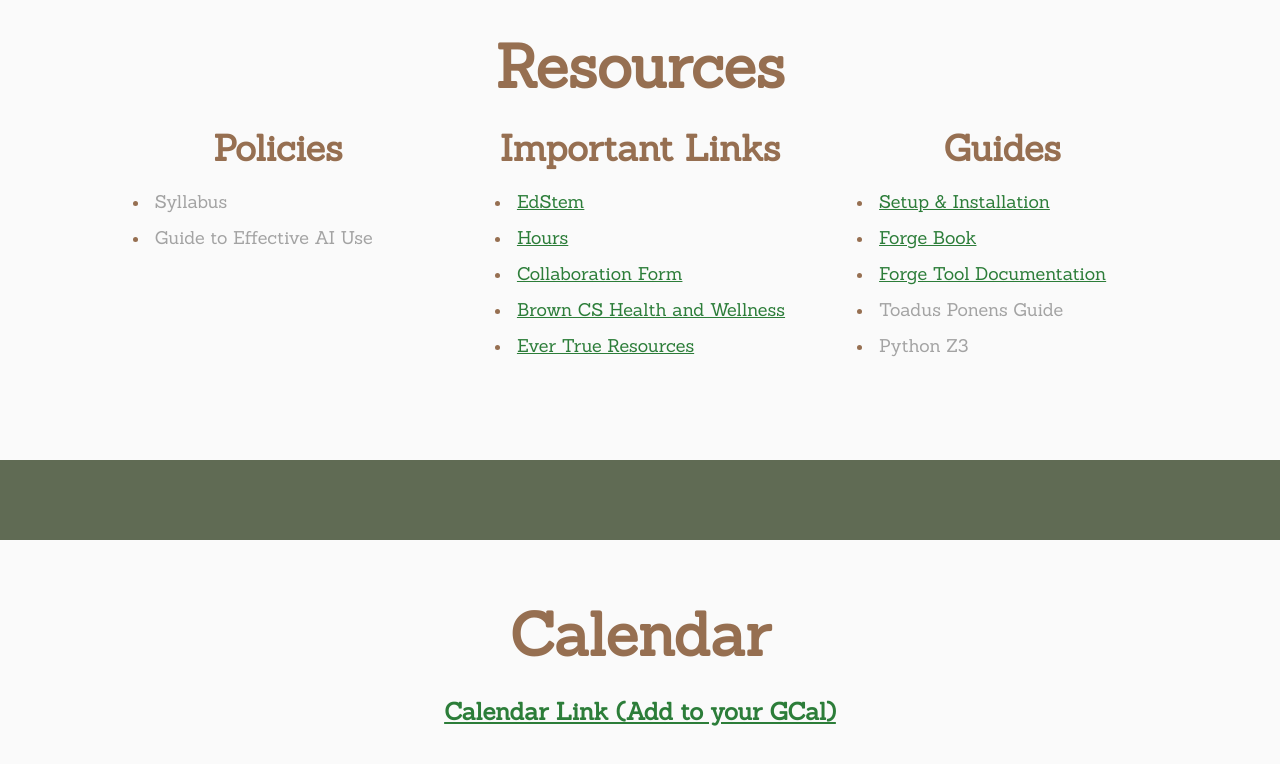
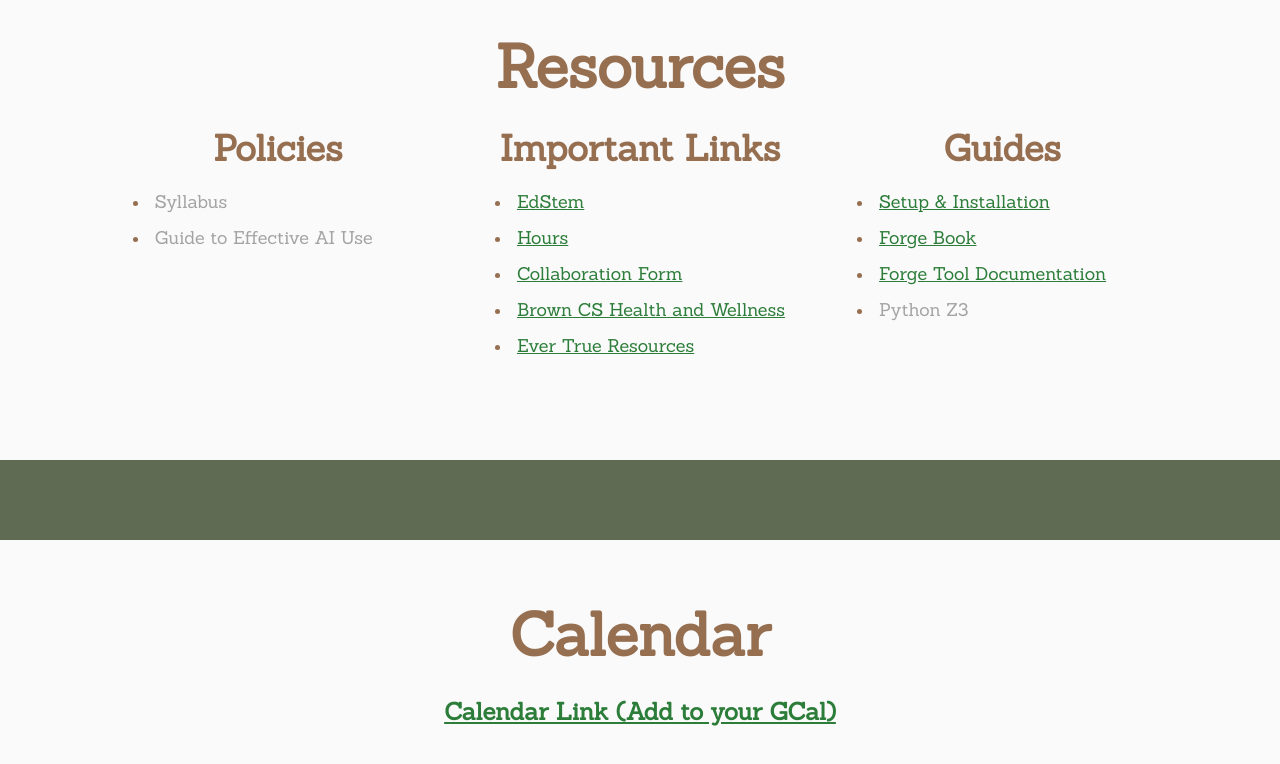
Before and after one commit to csci1710/2026, a React (Create React App) app in the folder my-app/: page / in a window 1280 px wide. Shown: the part 3764-4528 px from the top of the page. Built offline with nearby package versions, Linux system fonts and the light colour scheme; grey boxes are pictures that could not be loaded; a web font is replaced by a local one.

Commit message:
Remove toadus link

```diff
--- a/my-app/src/SITE_DATA.ts
+++ b/my-app/src/SITE_DATA.ts
@@ -598,11 +598,11 @@ export const guides: Resource[] = [
     name: "Forge Tool Documentation",
     href: "https://forge-fm.github.io/forge-documentation/home.html",
   },
-  {
-    name: "Toadus Ponens Guide",
-    href: "",
-    // "https://docs.google.com/document/d/1zdv6uF7jdC8CR-d73AojsH68jaLmNG3MwlcZ9R2lWpc/edit?usp=sharing",
-  },
+  // {
+  //   name: "Toadus Ponens Guide",
+  //   href: "",
+  //   // "https://docs.google.com/document/d/1zdv6uF7jdC8CR-d73AojsH68jaLmNG3MwlcZ9R2lWpc/edit?usp=sharing",
+  // },
   {
     // Goes live later in semester
     name: "Python Z3",
```
